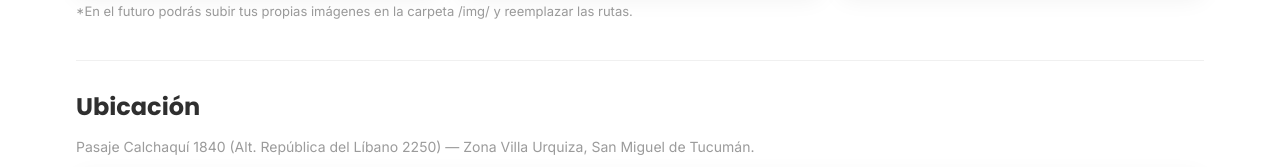
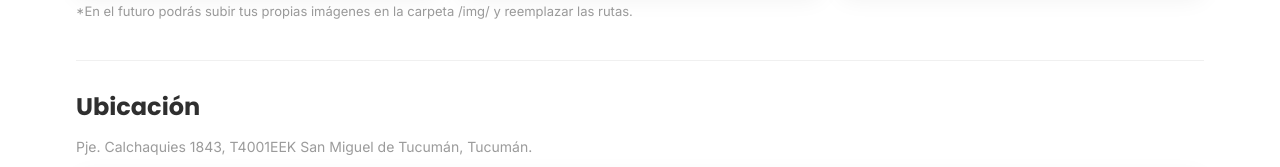
Before and after one commit to facublo/Taller-BarrojoAutomor, a plain HTML site: page index.html in a window 1280 px wide. Shown: the part 2610-2777 px from the top of the page. Drawn offline with Linux system fonts and the light colour scheme; no server answers.

Commit message:
Update index.html

```diff
--- a/index.html
+++ b/index.html
@@ -288,7 +288,7 @@
       <!-- UBICACIÓN -->
       <section id="ubicacion" aria-label="Ubicación">
         <h2 class="section-title">Ubicación</h2>
-        <p class="muted">Pasaje Calchaquí 1840 (Alt. República del Líbano 2250) — Zona Villa Urquiza, San Miguel de Tucumán.</p>
+        <p class="muted">Pje. Calchaquies 1843, T4001EEK San Miguel de Tucumán, Tucumán.</p>
         <div class="map-wrap" style="margin-top:12px">
           <!-- Mapa genérico centrado en San Miguel de Tucumán; reemplazá si querés una URL específica -->
           <iframe title="Mapa Barrojo Automotor" src="https://www.google.com/maps/embed?pb=!1m18!1m12!1m3!1d3283.674742848108!2d-65.2176!3d-26.8309!2m3!1f0!2f0!3f0!3m2!1i1024!2i768!4f13.1!3m3!1m2!1s0x9420b0d1e1b1f1f1%3A0x0000000000000000!2sSan%20Miguel%20de%20Tucum%C3%A1n!5e0!3m2!1ses-419!2sar!4v1600000000000" width="100%" height="360" style="border:0;" allowfullscreen="" loading="lazy"></iframe>
```
